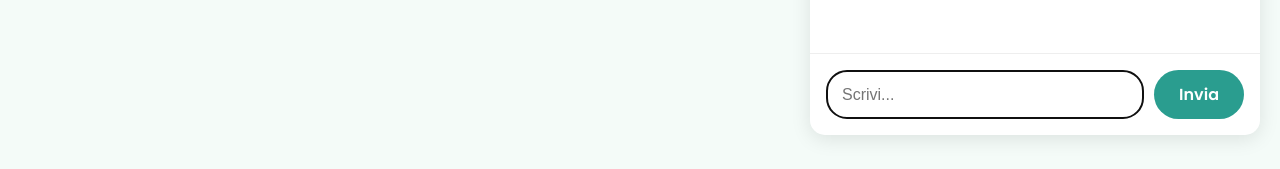
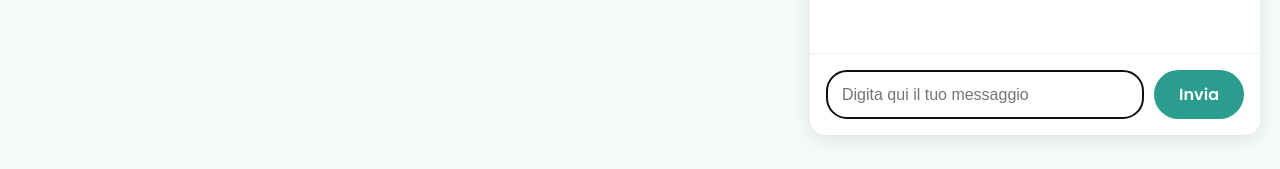
Before and after one commit to tartagliagiuseppe87-afk/frenchiepal-final, a website: page index.html in a window 1280 px wide. Both pictures are taken after a click on the button "💬 Avvia una chiacchierata". Shown: the part 645-814 px from the top of the page. Drawn offline with Linux system fonts and the light colour scheme.

Commit message:
Update chat input placeholder text

```diff
--- a/index.html
+++ b/index.html
@@ -32,6 +32,7 @@
                 <p><strong>Disclaimer Importante:</strong> FrenchiePal è un assistente virtuale e non fornisce pareri medici. Le informazioni ricevute non sostituiscono in alcun modo una consulenza veterinaria professionale. Per problemi di salute seri o emergenze, contatta immediatamente il tuo veterinario di fiducia.</p>
             </footer>
         </div>
+
         <div id="chat-container" class="hidden">
             <div id="chat-header">
                 <span>Chat con FrenchiePal</span>
@@ -39,7 +40,7 @@
             </div>
             <div id="chat-messages"></div>
             <div id="chat-input-area">
-                <input type="text" id="user-input" placeholder="Scrivi...">
+                <input type="text" id="user-input" placeholder="Digita qui il tuo messaggio">
                 <button id="send-btn">Invia</button>
             </div>
         </div>
```
